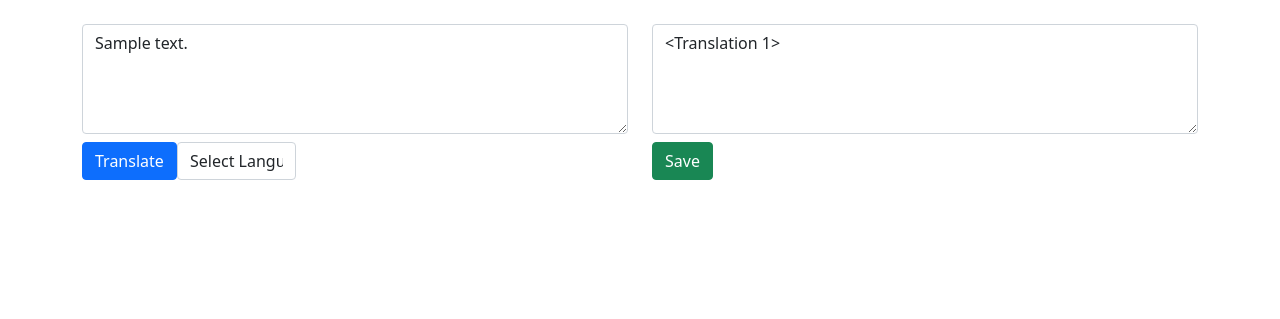
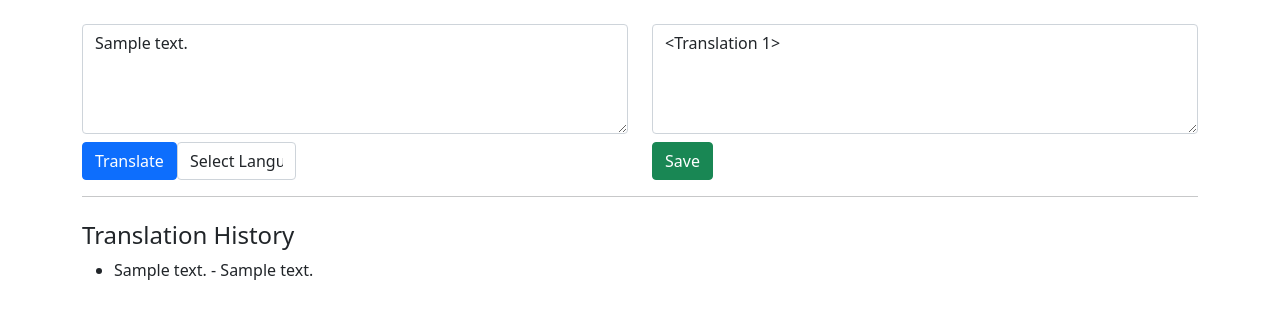
Before and after one commit to varsha815/AzureLingo, a Flask app: template templates/translate.html in a window 1280 px wide. Shown: the part 56-375 px from the top of the page. Run offline with Flask 3, Linux system fonts and the light colour scheme; tables that the repository leaves empty hold one stand-in row (values such as "Sample post"); the template is opened without the code that fills it: values that come from a table or form of the project are taken from there, most other values are stand-ins (such as "Sample title", 1, 10 or a date in 2020).

Commit message:
Update translate.html
Add history tracking feature

```diff
--- a/templates/translate.html
+++ b/templates/translate.html
@@ -1,4 +1,5 @@
 {% extends "index.html" %}
+
 {% block body %}
 <div>
     <div class="container">
@@ -41,8 +42,23 @@
               rows="4"
               placeholder="Translated text here..."
             >{{ translation }}</textarea>
-            <button type="submit" class="btn btn-success mt-2">Save</button>
+            <form method="POST" action="{{ url_for('save_translation') }}">
+              <input type="hidden" name="original-text" value="{{ original_text }}">
+              <input type="hidden" name="translated-text" value="{{ translation }}">
+              <button type="submit" class="btn btn-success mt-2">Save</button>
+            </form>
           </div>
+        </div>
+      </div>
+      <hr>
+      <div class="row mt-4">
+        <div class="col-sm-12">
+          <h4>Translation History</h4>
+          <ul>
+            {% for entry in history %}
+            <li>{{ entry.original_text }} - {{ entry.translated_text }}</li>
+            {% endfor %}
+          </ul>
         </div>
       </div>
     </div>
```
